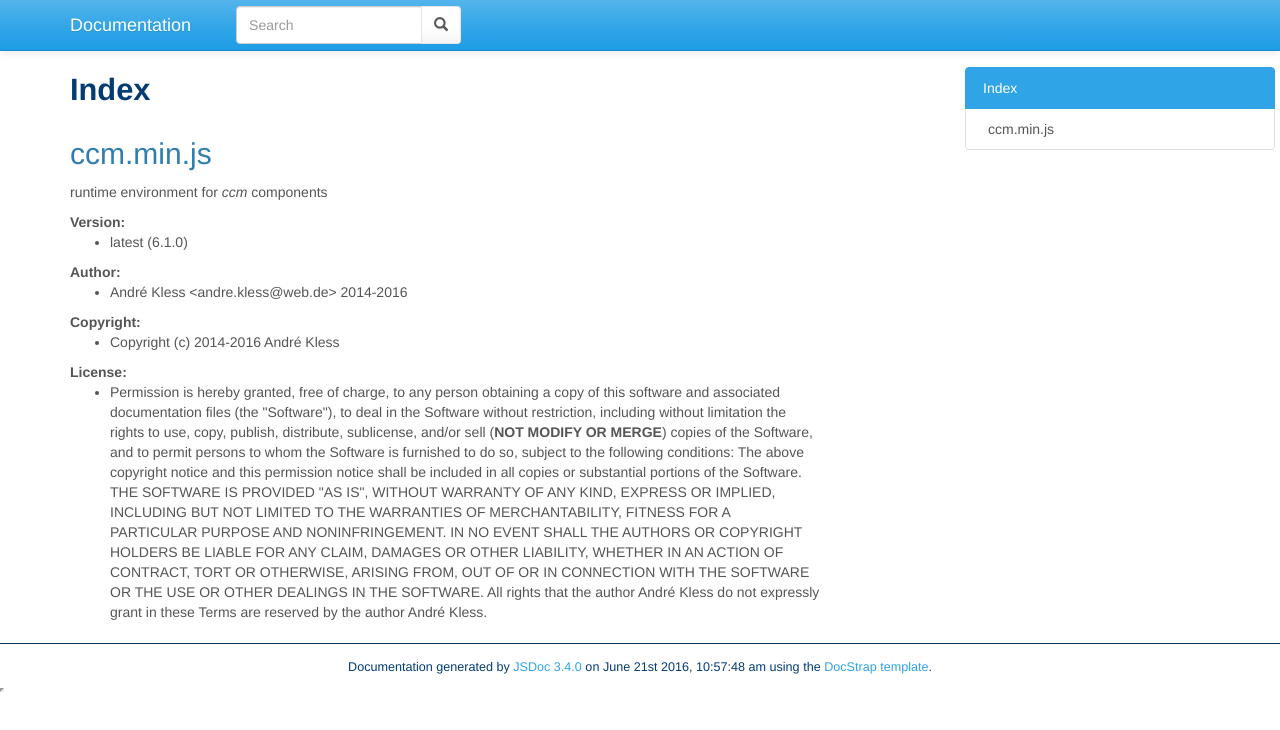
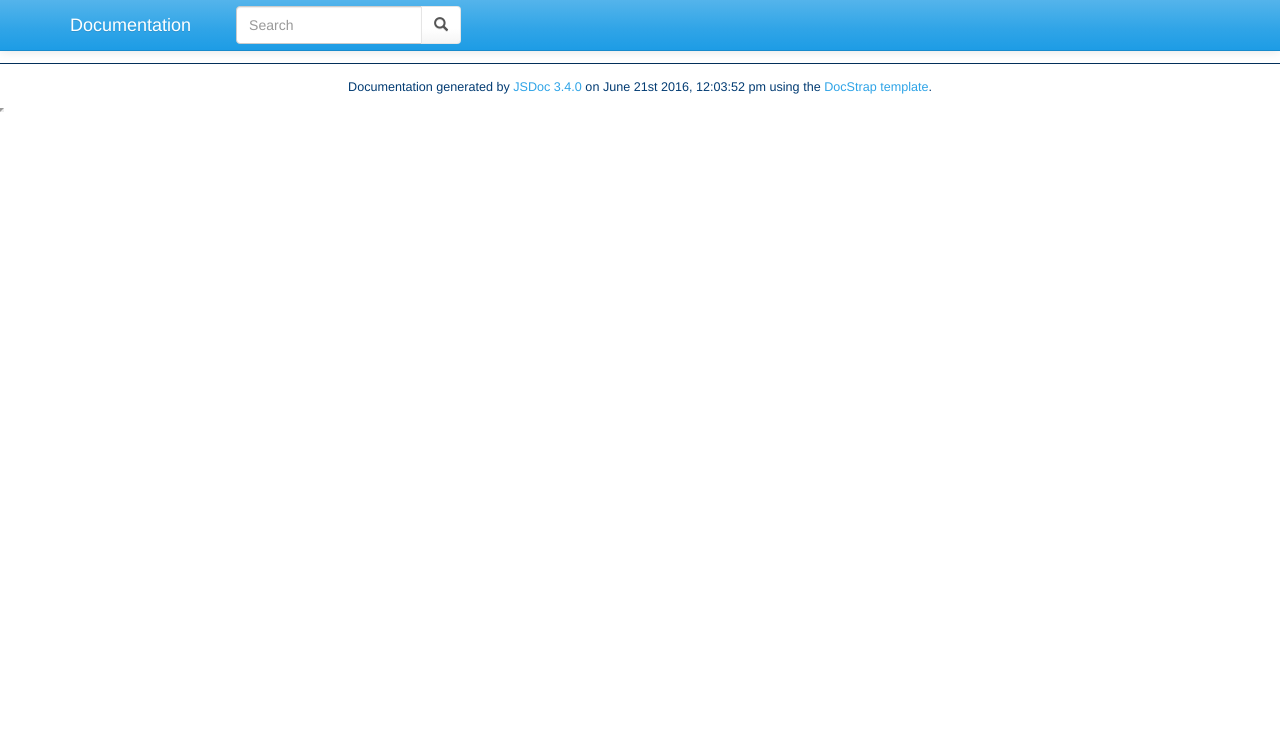
Before and after one commit to MoritzKemp/bugtracker-mwe, a plain HTML site: page api/js/index.html in a window 1280 px wide. Drawn offline with Linux system fonts and the light colour scheme.

Commit message:
updated version

```diff
--- a/api/js/index.html
+++ b/api/js/index.html
@@ -82,137 +82,6 @@
 
 
 
-	<h1 class="page-title">Index</h1>
-<section>
-
-<header>
-
-        <h2>
-        ccm.min.js
-        </h2>
-
-
-</header>
-
-
-<article>
-    <div class="container-overview">
-
-
-            <div class="description"><p>runtime environment for <i>ccm</i> components</p></div>
-
-
-
-<dl class="details">
-
-
-
-	<dt class="tag-version method-doc-label method-doc-details-label">Version:</dt>
-	<dd class="tag-version">
-		<ul class="dummy">
-			<li>latest (6.1.0)</li>
-		</ul>
-	</dd>
-
-
-
-
-
-
-
-
-
-
-
-
-
-
-
-
-
-	<dt class="tag-author method-doc-label method-doc-details-label">Author:</dt>
-	<dd class="tag-author">
-		<ul>
-			<li>André Kless &lt;andre.kless@web.de> 2014-2016</li>
-			</ul>
-	</dd>
-
-
-
-	<dt class="tag-copyright method-doc-label method-doc-details-label">Copyright:</dt>
-	<dd class="tag-copyright">
-		<ul class="dummy">
-			<li>Copyright (c) 2014-2016 André Kless</li>
-		</ul>
-	</dd>
-
-
-
-	<dt class="tag-license method-doc-label method-doc-details-label">License:</dt>
-	<dd class="tag-license">
-		<ul class="dummy">
-			<li>Permission is hereby granted, free of charge, to any person obtaining a copy of this software
-and associated documentation files (the "Software"), to deal in the Software without restriction,
-including without limitation the rights to use, copy, publish, distribute, sublicense, and/or sell
-(<b>NOT MODIFY OR MERGE</b>) copies of the Software, and to permit persons to whom the Software is furnished
-to do so, subject to the following conditions:
-
-The above copyright notice and this permission notice shall be included
-in all copies or substantial portions of the Software.
-
-THE SOFTWARE IS PROVIDED "AS IS", WITHOUT WARRANTY OF ANY KIND, EXPRESS OR IMPLIED, INCLUDING BUT NOT
-LIMITED TO THE WARRANTIES OF MERCHANTABILITY, FITNESS FOR A PARTICULAR PURPOSE AND NONINFRINGEMENT.
-IN NO EVENT SHALL THE AUTHORS OR COPYRIGHT HOLDERS BE LIABLE FOR ANY CLAIM, DAMAGES OR OTHER LIABILITY,
-WHETHER IN AN ACTION OF CONTRACT, TORT OR OTHERWISE, ARISING FROM, OUT OF OR IN CONNECTION
-WITH THE SOFTWARE OR THE USE OR OTHER DEALINGS IN THE SOFTWARE.
-
-All rights that the author André Kless do not expressly grant in these Terms are reserved by the author André Kless.</li>
-		</ul>
-	</dd>
-
-
-
-
-
-
-
-
-
-
-
-
-
-</dl>
-
-
-
-
-    </div>
-
-
-
-
-
-
-
-
-
-
-
-
-
-
-
-
-
-
-</article>
-
-</section>
-
-
-
-
 		</div>
 	</div>
 
@@ -248,7 +117,7 @@ All rights that the author André Kless do not expressly grant in these Terms ar
 <span class="jsdoc-message">
 	Documentation generated by <a href="https://github.com/jsdoc3/jsdoc">JSDoc 3.4.0</a>
 
-		on June 21st 2016, 10:57:48 am
+		on June 21st 2016, 12:03:52 pm
 
 	using the <a href="https://github.com/docstrap/docstrap">DocStrap template</a>.
 </span>
```
Also changed, not shown: api/js/quicksearch.html (+1 -1 lines), resources/css/bug.css (+6 -7 lines), resources/js/ccm.bugtracker-mwe.js (deleted, +0 -1 lines), resources/js/ccm.bugtrackerMwe.js (added, +1 -0 lines).
